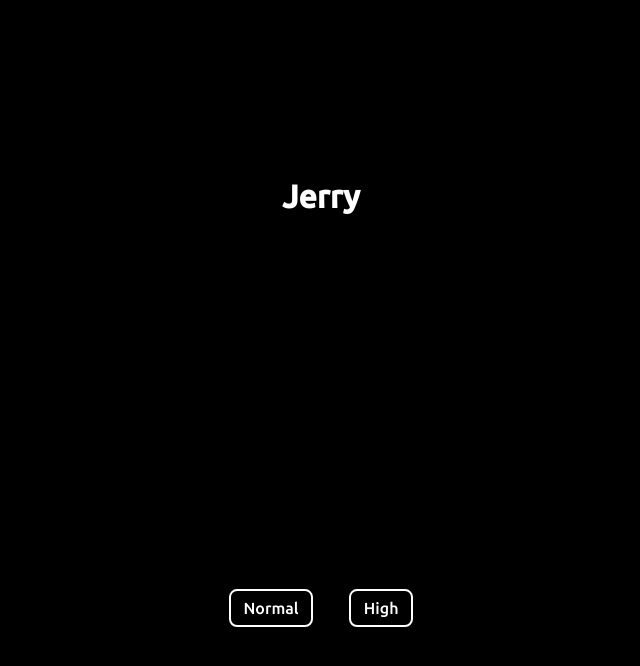
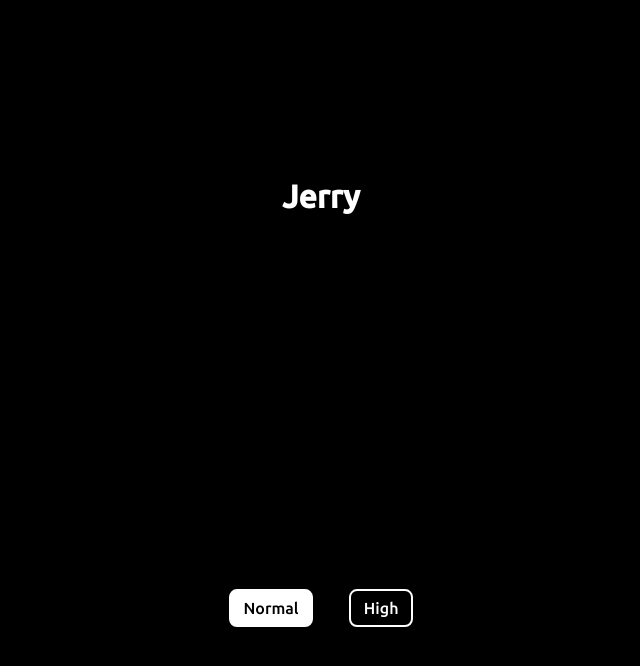
Before and after one commit to Heavyrisem/Jerry, a plain HTML site: page index.html in a window 1280 px wide. In both pictures the pointer is over the label "Normal". Shown: the top 666 px of the page, without its empty margins (319-959 px from the left). Drawn offline with Linux system fonts and the light colour scheme.

Commit message:
Jerrymodeling

```diff
--- a/index.html
+++ b/index.html
@@ -7,6 +7,11 @@
           name="Jerry"
           content="Hi"
         />
+        <meta property="og:title" content="Jerry" />
+        <meta property="og:type" content="website" />
+        <meta property="og:image" content="./high/frame-1.png" />
+        <meta property="og:description" content="A Jerry" />
+        <meta name="theme-color" content="#FF0000">
         <script src="main.js"></script>
     </head>
 
--- a/style.css
+++ b/style.css
@@ -35,6 +35,11 @@ label {
     margin: 1rem;
     cursor: pointer;
     font-size: 1rem;
+    transition: all 0.2s;
+}
+label:hover {
+    background: white;
+    color: black;
 }
 
 input[type='radio']:checked + label {
```
